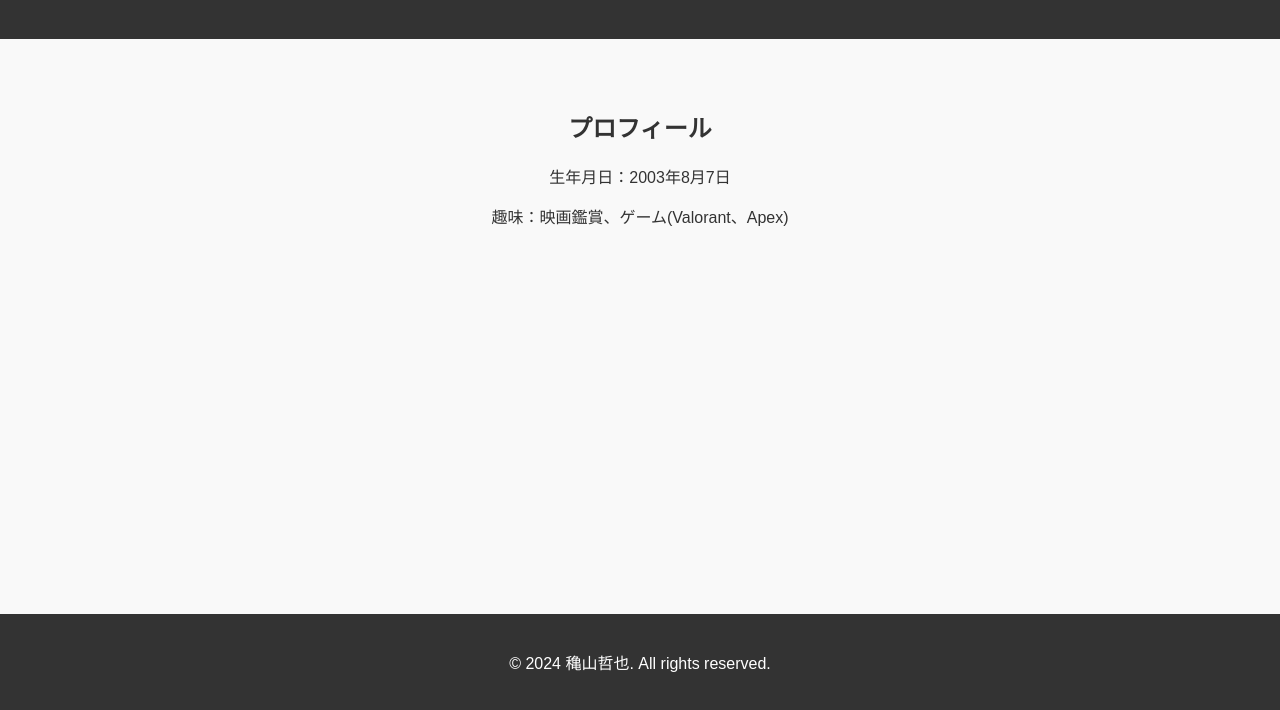
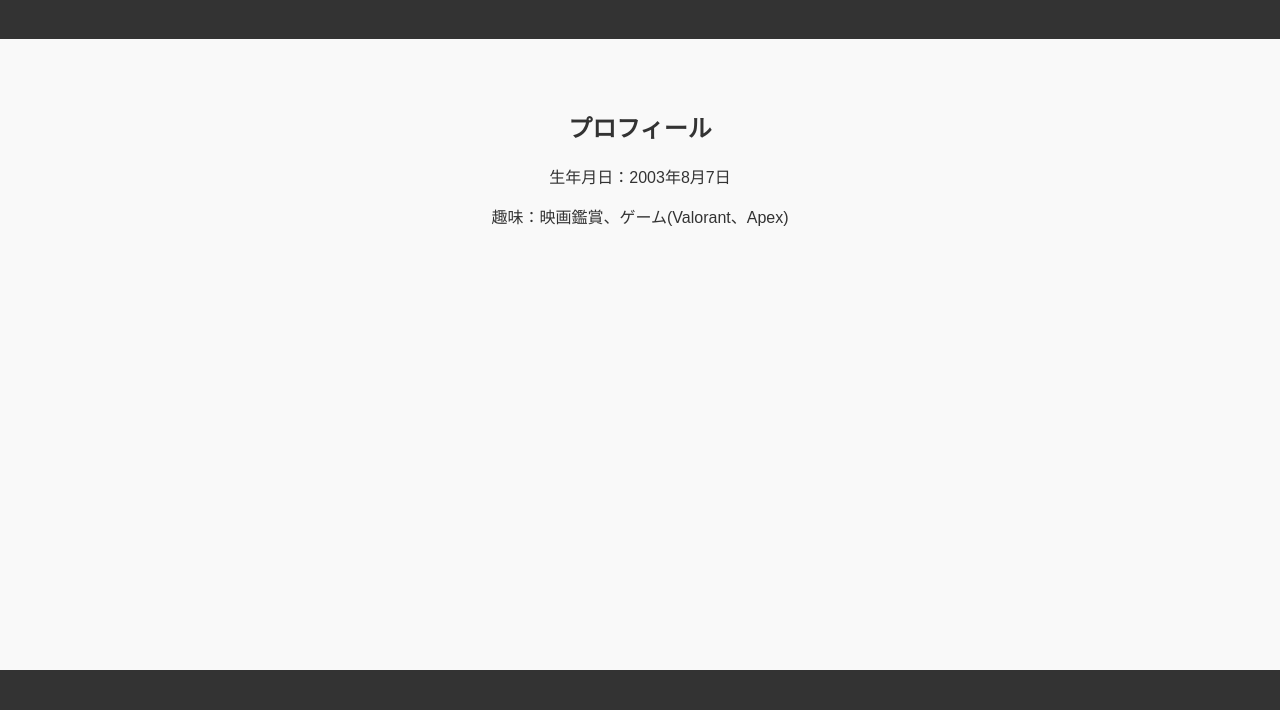
Before and after one commit to hirokiakki/aaaaa, a plain HTML site: page index.html in a window 1280 px wide. Shown: the part 90-800 px from the top of the page. Drawn offline with Linux system fonts and the light colour scheme.

Commit message:
Update index.html

```diff
--- a/index.html
+++ b/index.html
@@ -51,7 +51,6 @@
 </section>
 
 <footer>
-    <p>&copy; 2024 穐山哲也. All rights reserved.</p>
 </footer>
 
 </body>
```
